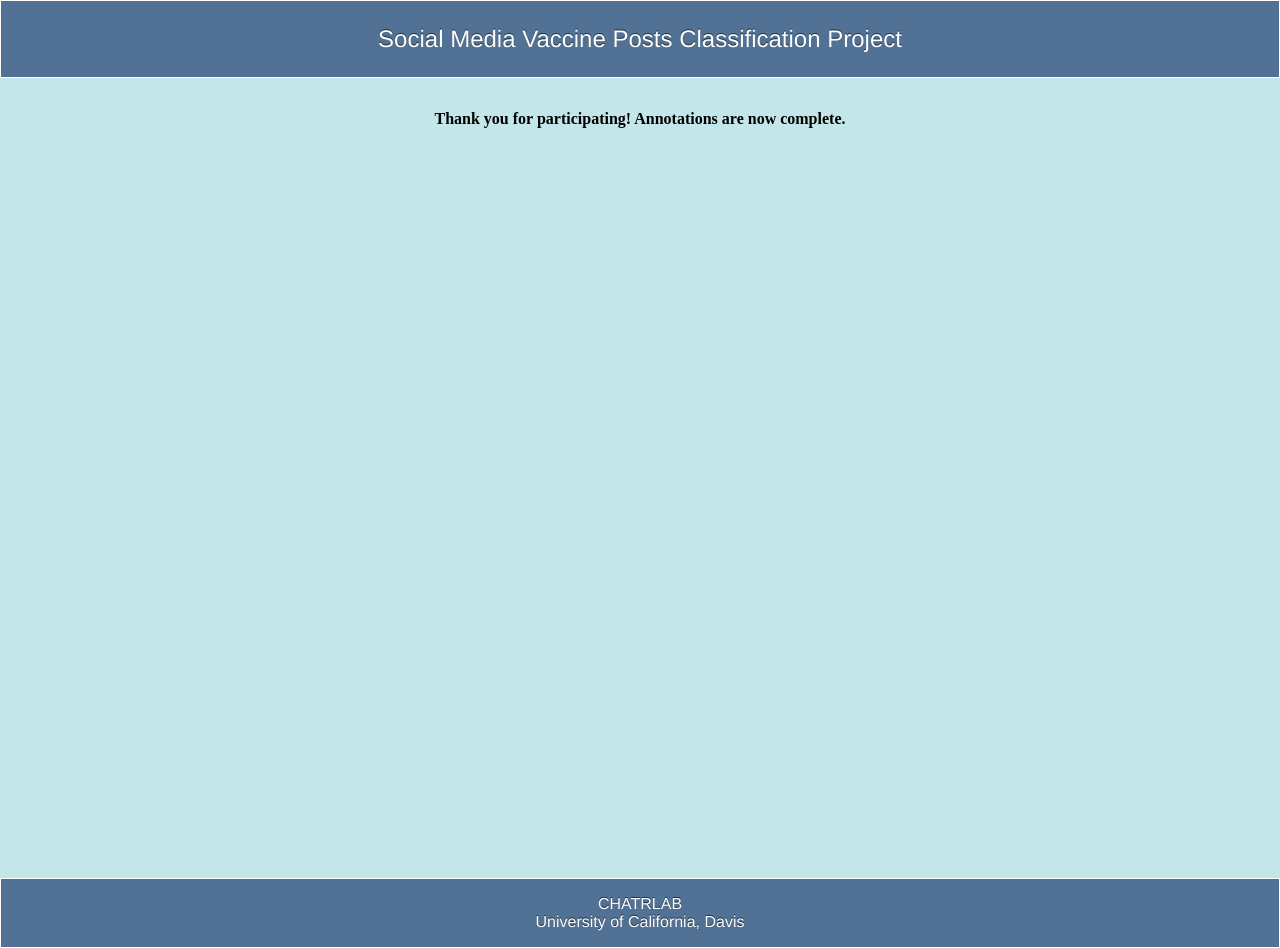
After one commit to Mahasweta-usc/chatrlab-api-heroku, a Flask app: template templates/finish.html in a window 1280 px wide. The commit adds this page. Run offline with Flask 2, Linux system fonts and the light colour scheme; the template is opened without the code that fills it, so the values that code supplies are empty; some libraries are stand-ins or nearby versions.

```diff
--- a/main2.py
+++ b/main2.py
@@ -111,7 +111,7 @@ def update():
 
 @app.route('/finish')
 def finish():
-	return "Annotations Complete. Thank You"
+	return render_template('finish.html')
 
 if __name__ == '__main__':
     app.run()
--- /dev/null
+++ b/templates/finish.html
@@ -0,0 +1,80 @@
+<html>
+<head>
+  <title>
+    Login
+  </title>
+</head>
+<style>
+html,body{
+   margin:0 auto;
+ background-position: center;
+ background-color: rgb(195,230,233);
+  }
+
+ p{
+    font-weight: 200;
+    font-family: 'Helvetica', 'Times New Roman', sans-serif;
+ }
+
+* {
+  box-sizing: border-box;
+}
+.searchbox2 {
+font-size: 24px;
+padding: 10px;
+position: relative;
+/*top: 50%;
+left: 50%;
+transform: translate(-50%, -50%);*/
+vertical-align: center;
+height: 90%;
+margin-bottom: auto;
+}
+.searchbox2 input{
+font-size: 28px;
+}
+
+h1 {
+   font-weight: normal;
+  text-shadow: 0 -1px rgba(0,0,0,0.6);
+  background: #355681;
+  background: rgba(53,86,129, 0.8);
+  border: 1px solid #fff;
+  /*padding: 0px 15px;*/
+  color: white;
+  font-family: 'Helvetica', 'Times New Roman', sans-serif;
+  width:100%;
+}
+.center {
+ font-weight: bold;
+  position: relative;
+  top: 50%;
+  left: 50%;
+  transform: translate(-50%, -50%);
+  text-align: center;
+  width: 100%;
+  height: 100%;
+  margin:0;
+  overflow:hidden;
+}
+</style>
+<body>
+
+<h1 style="text-align: center;z-index: 2;margin:auto;position: relative;"><p style="font-size: 1.5rem;">Social Media Vaccine Posts Classification Project</p></h1>
+<div class="center">
+
+  <!-- <div class="searchbox2">
+      <form action = "login" method = "post" align = "center">
+         <p style="font-family: 'Helvetica', 'Times New Roman', sans-serif;">Enter Name:</p>
+         <p><input name = "nm" /></p>
+         <p><input type = "submit" style="background-color: rgb(63, 122, 150);color:white;"/></p>
+      </form>
+      <p align="center" style="color:Tomato;font-family: 'Helvetica', 'Times New Roman', sans-serif;">{{ warning }} </p>
+  </div> -->
+  <div style="margin:2rem;"><b>Thank you for participating! Annotations are now complete.</b></div>
+  </div>
+<h1 style='text-align: center;z-index: 2;position: relative;margin:auto;'><p style="font-size: 1rem;">CHATRLAB<br>University of California, Davis</p></h1>
+
+</body>
+<!-- -->
+</html>
```
Also changed, not shown: postgres.py (+5 -5 lines), templates/labeling_template.html (+6 -11 lines).
